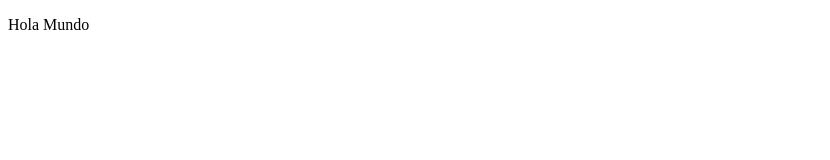
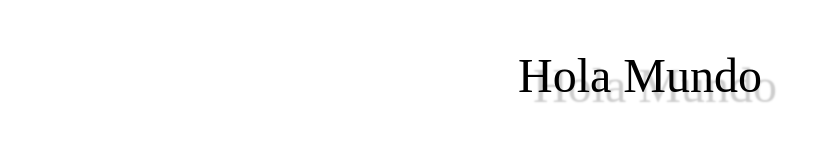
Before and after one commit to pitakill/webpack-from-scratch, a website built with webpack: page dist/index.html in a window 1280 px wide. Shown: the whole page, without its empty margins (0-830 px from the left). Built offline with nearby package versions, Linux system fonts and the light colour scheme.

Commit message:
[feat] Add css style file

```diff
--- a/dist/index.html
+++ b/dist/index.html
@@ -1,6 +1,7 @@
 <!doctype html>
 <html>
   <head>
+    <link rel="stylesheet" type="text/css" href="./styles.css" />
   </head>
   <body>
     <p id="example"></p>
--- /dev/null
+++ b/dist/styles.css
@@ -0,0 +1,9 @@
+body {
+  margin: 0 auto;
+}
+
+p {
+  font-size: 3em;
+  text-align: center;
+  text-shadow: 15px 10px 2px #ccc;
+}
```
Also changed, not shown: 1 other file.
